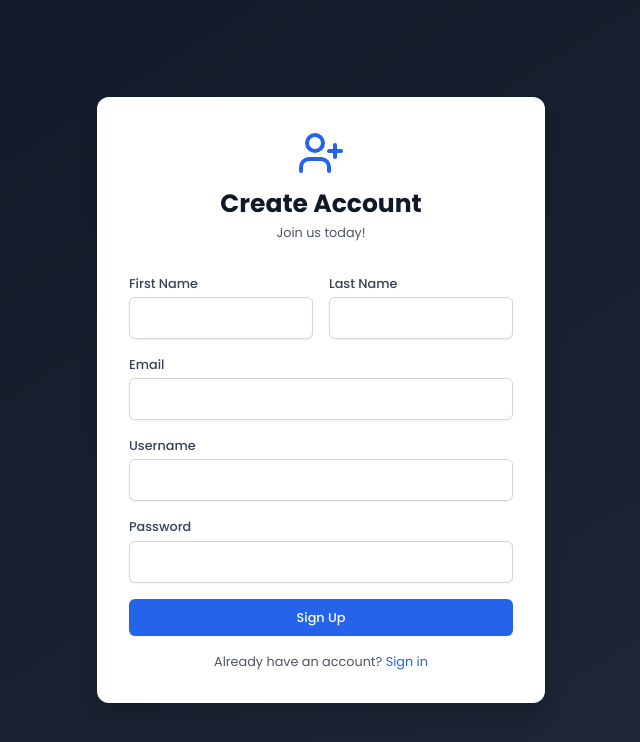
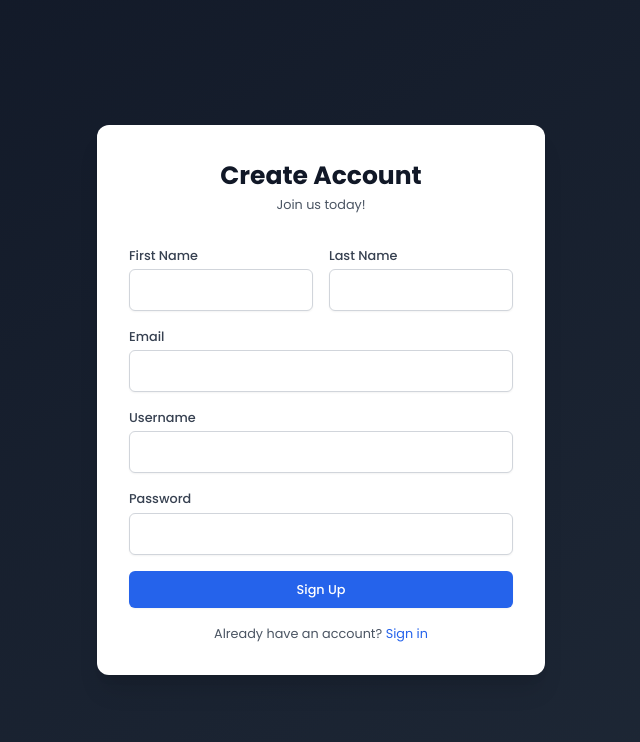
Before and after one commit to newdaysaftey/prod, a Next.js app: page /auth/signup in a window 1280 px wide. Shown: the top 742 px of the page, without its empty margins (319-959 px from the left). Built offline with nearby package versions, Linux system fonts and the light colour scheme.

Commit message:
feat(newdaysafety): added login, signup page

```diff
--- a/app/auth/signin/page.tsx
+++ b/app/auth/signin/page.tsx
@@ -43,7 +43,6 @@ export default function SignInPage() {
     <div className="min-h-screen bg-gradient-to-br from-gray-900 to-gray-800 flex items-center justify-center p-4">
       <div className="max-w-md w-full bg-white rounded-xl shadow-xl p-8">
         <div className="flex flex-col items-center mb-8">
-          <LogIn className="h-12 w-12 text-blue-600 mb-2" />
           <h1 className="text-2xl font-bold text-gray-900">Welcome Back</h1>
           <p className="text-gray-600 text-sm">Sign in to your account</p>
         </div>
--- a/app/auth/signup/page.tsx
+++ b/app/auth/signup/page.tsx
@@ -44,7 +44,6 @@ export default function SignUpPage() {
     <div className="min-h-screen bg-gradient-to-br from-gray-900 to-gray-800 flex items-center justify-center p-4">
       <div className="max-w-md w-full bg-white rounded-xl shadow-xl p-8">
         <div className="flex flex-col items-center mb-8">
-          <UserPlus className="h-12 w-12 text-blue-600 mb-2" />
           <h1 className="text-2xl font-bold text-gray-900">Create Account</h1>
           <p className="text-gray-600 text-sm">Join us today!</p>
         </div>
```
